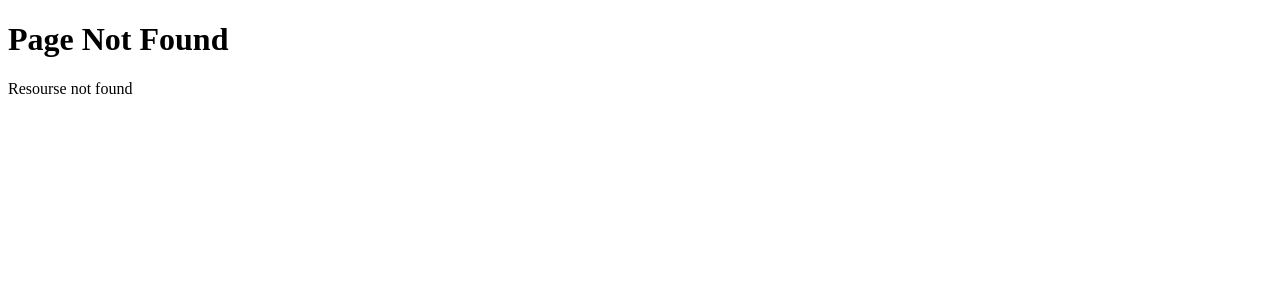
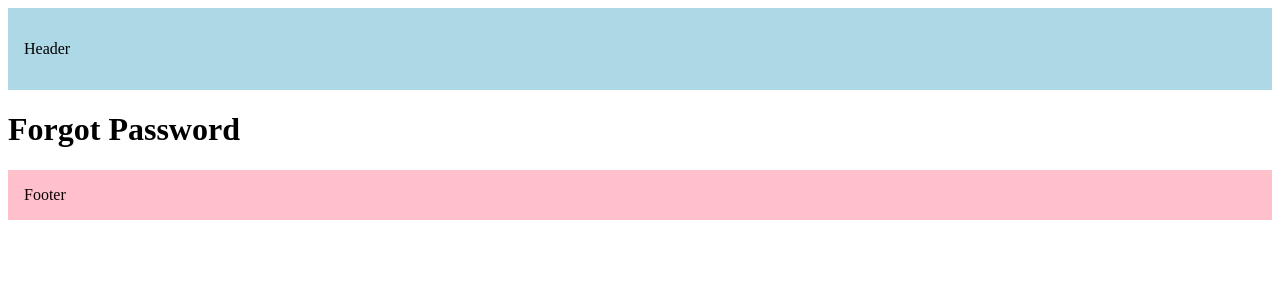
Before and after one commit to zannatin-tazri/nextjs, a Next.js app: page /forgot-pass in a window 1280 px wide. Before the commit this address had no page. Shown: the top 300 px of the page. Built offline with nearby package versions, Linux system fonts and the light colour scheme.

Commit message:
layouts, header footer children

```diff
--- /dev/null
+++ b/app/(auth)/forgot-pass/page.tsx
@@ -0,0 +1,3 @@
+export default function ForgotPass(){
+    return <h1>Forgot Password</h1>
+}
--- /dev/null
+++ b/app/(auth)/login/page.tsx
@@ -0,0 +1,3 @@
+export default function Login(){
+    return <h1>Login</h1>
+}
--- /dev/null
+++ b/app/(auth)/register/register.tsx
@@ -0,0 +1,3 @@
+export default function Register(){
+    return <h1>Register</h1>
+}
--- a/app/layout.js
+++ /dev/null
@@ -1,15 +0,0 @@
-// app/layout.js
-// import './globals.css'
-
-export const metadata = {
-  title: 'My App',
-  description: 'Generated by Next.js',
-}
-
-export default function RootLayout({ children }) {
-  return (
-    <html lang="en">
-      <body>{children}</body>
-    </html>
-  )
-}
--- /dev/null
+++ b/app/layout.tsx
@@ -0,0 +1,36 @@
+// app/layout.js
+// import './globals.css'
+
+export const metadata = {
+  title: 'My App',
+  description: 'Generated by Next.js',
+}
+
+export default function RootLayout({
+  children,
+ }: {
+  children: React.ReactNode
+ }) {
+  return (
+    <html lang="en">
+      <body>
+
+        <header style={{
+          backgroundColor:"lightblue",
+          padding:"1rem",
+        }}
+        >
+          <p>Header</p>
+
+        </header>
+        {children}
+
+        <footer style={{
+          backgroundColor:"pink",
+          padding:"1rem"
+        }}>Footer</footer>
+      </body>
+
+    </html>
+  )
+}
```
